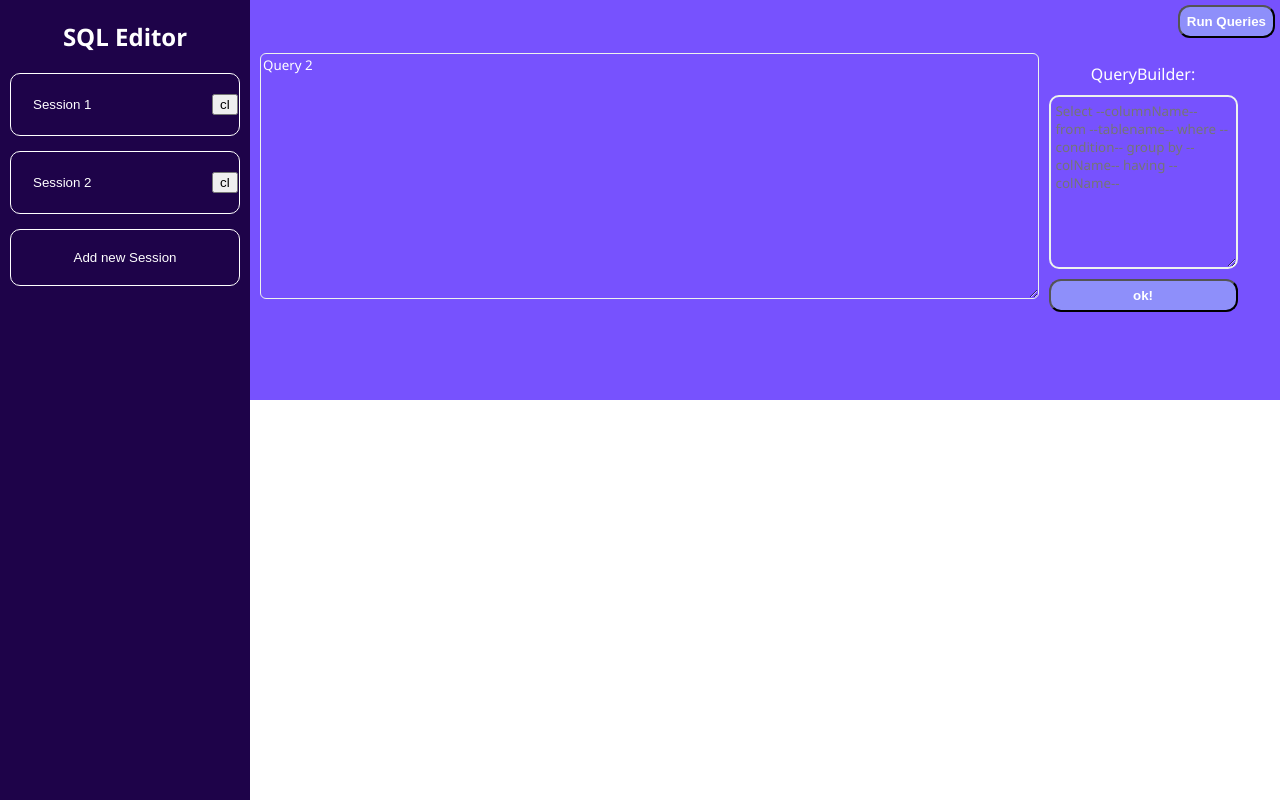
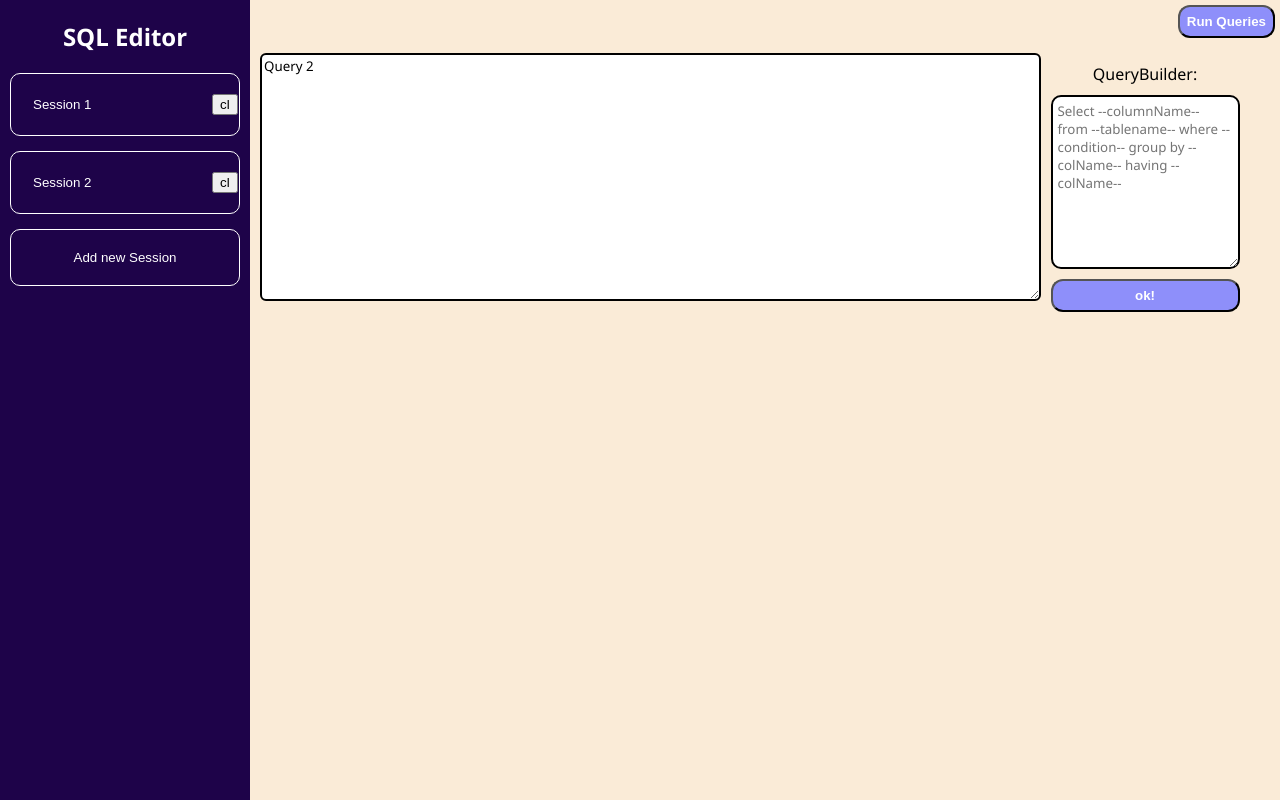
Before and after one commit to rk1091/Challenge, a React (Vite) app in the folder Atlan Challenge/: page / in a window 1280 px wide. Built offline with nearby package versions, Linux system fonts and the light colour scheme.

Commit message:
minor changes

```diff
--- a/Atlan Challenge/src/App.jsx
+++ b/Atlan Challenge/src/App.jsx
@@ -150,7 +150,13 @@ function App() {
                   display: "flex",
                   flexDirection: "column",
                 }}>
-                <center style={{ margin: "10px" }}>QueryBuilder:</center>
+                <center
+                  style={{
+                    margin: "10px",
+                    color: "black",
+                  }}>
+                  QueryBuilder:
+                </center>
                 <textarea
                   // style={{
                   //   // display: "flex",
--- a/Atlan Challenge/src/hooks/useSesstion.jsx
+++ b/Atlan Challenge/src/hooks/useSesstion.jsx
@@ -50,7 +50,7 @@ export default function useSessions() {
   };
 
   return {
-    sessions: sessions,
+    sessions,
     addSession,
     updateSession,
     removeSession,
--- a/Atlan Challenge/src/index.css
+++ b/Atlan Challenge/src/index.css
@@ -23,27 +23,33 @@ body {
 }
 .mainQuery {
   /* margin-top: 5px; */
-  color: white;
+  /* background-color: transparent;
+  color: white; */
+  /* background-color: rgb(243, 225, 254); */
+  background-color: white;
+  border-color: black;
+  /* background-color: rgb(142, 143, 250); */
+  color: black;
   margin-left: 10px;
   margin-right: 10px;
   /* color: rgb(146, 145, 145); */
-  background-color: transparent;
   height: 30vh;
   width: 75%;
   font-family: "Segoe UI";
-  border-color: rgb(237, 243, 237);
+  /* border-color: rgb(237, 243, 237); */
   border-radius: 6px;
-  border-width: 1px;
+  border-width: 2px;
 }
 .queryBuilder {
-  color: white;
-  background-color: transparent;
+  color: black;
+  /* background-color: transparent; */
   height: 20vh;
   /* width: 90%; */
   padding: 5px;
   align-self: center;
   font-family: "Segoe UI";
-  border-color: rgb(237, 243, 237);
+  /* border-color: rgb(237, 243, 237); */
+  border-color: black;
   border-radius: 10px;
   border-width: 2px;
 }
@@ -88,7 +94,8 @@ body {
   /* background-color: rgb(56, 56, 68); */
   /* background-color: rgb(49, 48, 77); */
   /* background-color: rgb(27, 66, 66); */
-  background-color: rgb(119, 82, 254);
+  /* background-color: rgb(119, 82, 254); */
+  background-color: antiquewhite;
 
   color: #fff;
 }
@@ -96,5 +103,6 @@ body {
   height: 50vh;
   /* color: #a93636; */
   /* background-color: silver; */
-  background-color: (182, 187, 196);
+  background-color: antiquewhite;
+  /* background-color: (182, 187, 196); */
 }
```
